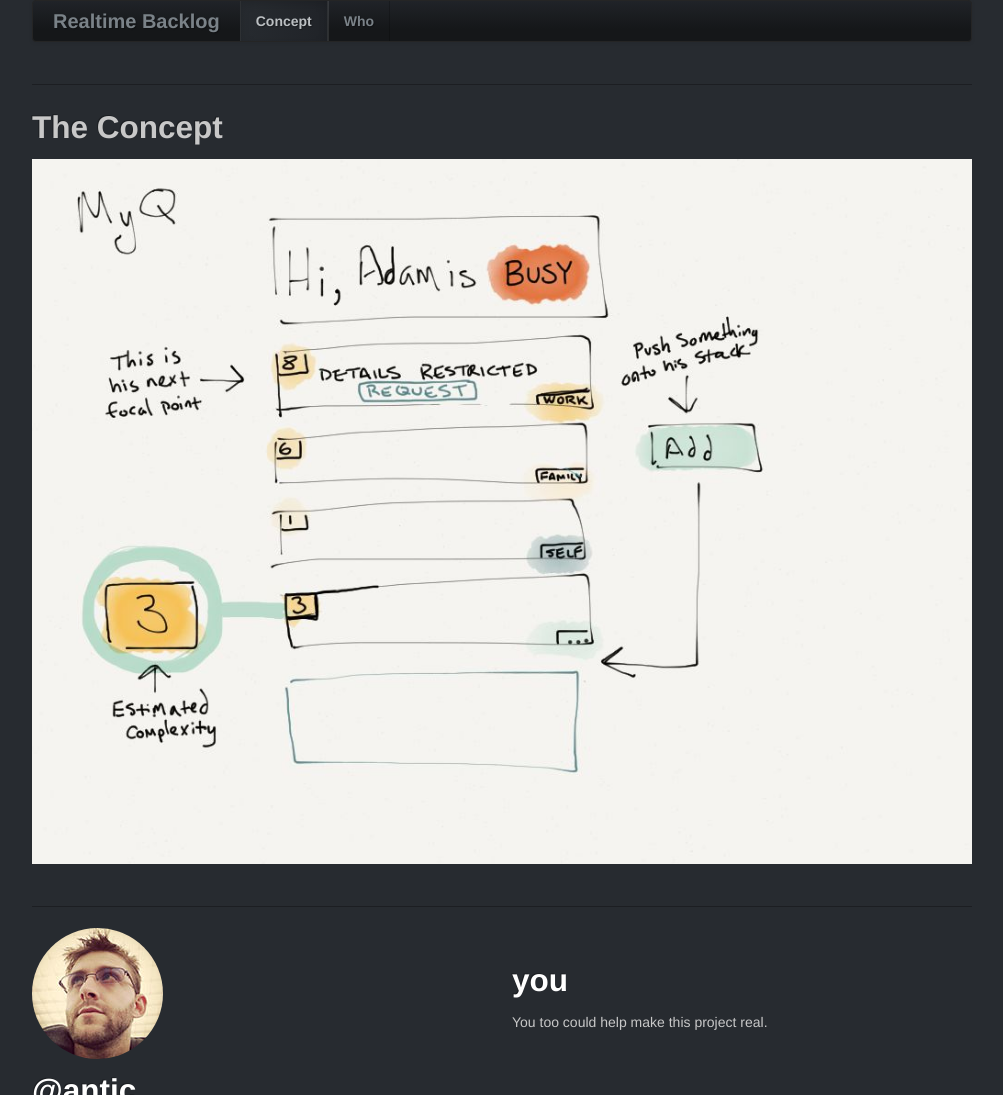
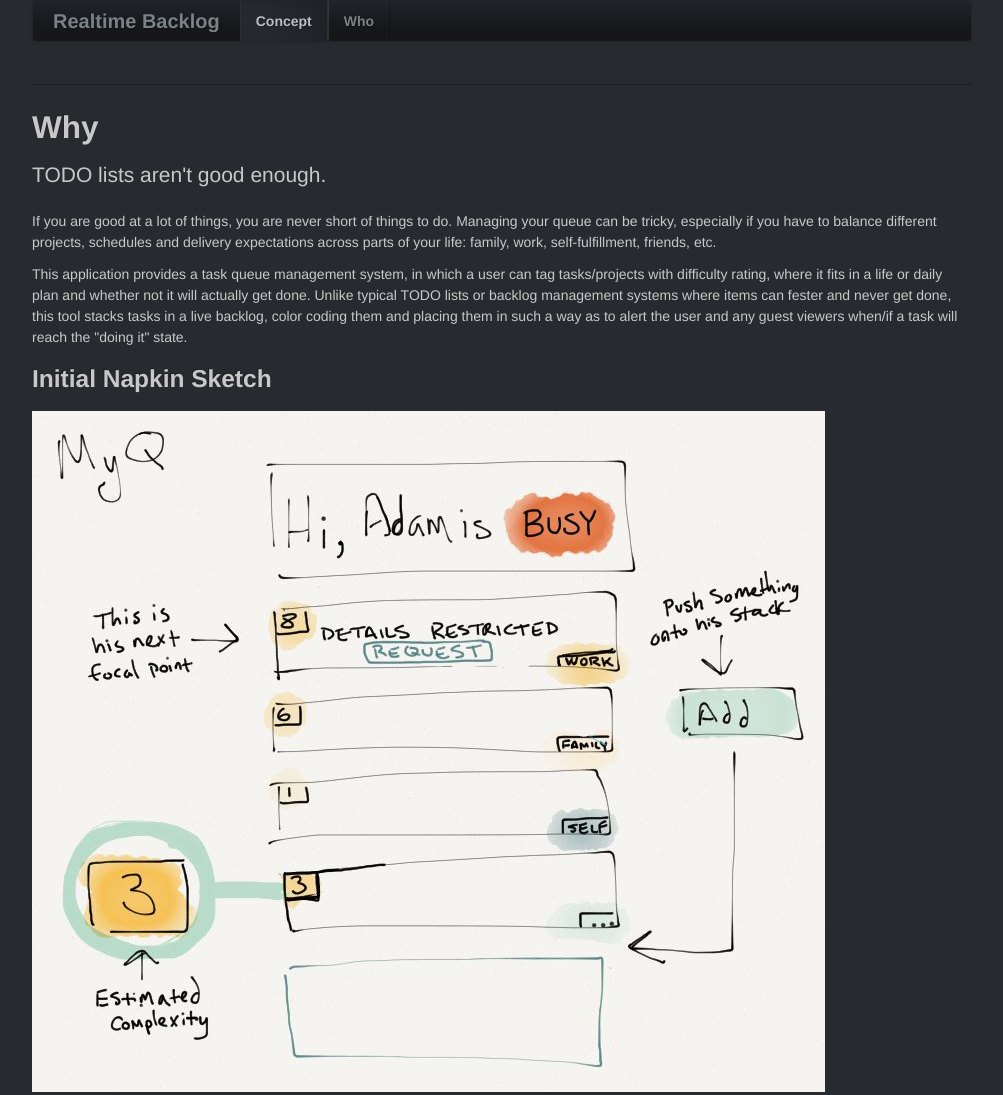
Before and after one commit to atomantic/realtimebacklog, a plain HTML site: page index.html in a window 1280 px wide. Shown: the top 1095 px of the page, without its empty margins (138-1141 px from the left). Drawn offline with Linux system fonts and the light colour scheme.

Commit message:
adding the yeoman build files to gh-pages [ci skip]

```diff
--- a/index.html
+++ b/index.html
@@ -50,10 +50,13 @@
         <hr class="featurette-divider">
 
         <div class="featurette">
-          <h2 class="featurette-heading">The Concept</h2>
-          <p class="lead">
-          <img src="images/33ac65cb.wireframe_v1.jpg">
+          <h2 class="featurette-heading">Why</h2>
+          <p class="lead">TODO lists aren't good enough.</p>
+          <p>If you are good at a lot of things, you are never short of things to do. Managing your queue can be tricky, especially if you have to balance different projects, schedules and delivery expectations across parts of your life: family, work, self-fulfillment, friends, etc.
           </p>
+          <p>This application provides a task queue management system, in which a user can tag tasks/projects with difficulty rating, where it fits in a life or daily plan and whether not it will actually get done. Unlike typical TODO lists or backlog management systems where items can fester and never get done, this tool stacks tasks in a live backlog, color coding them and placing them in such a way as to alert the user and any guest viewers when/if a task will reach the "doing it" state.</p>
+          <h3>Initial Napkin Sketch</h3>
+          <img src="images/fb2402c7.wireframe_v1.jpg">
         </div>
     </div>
 
```
Also changed, not shown: images/33ac65cb.wireframe_v1.jpg (deleted), images/fb2402c7.wireframe_v1.jpg (added).
